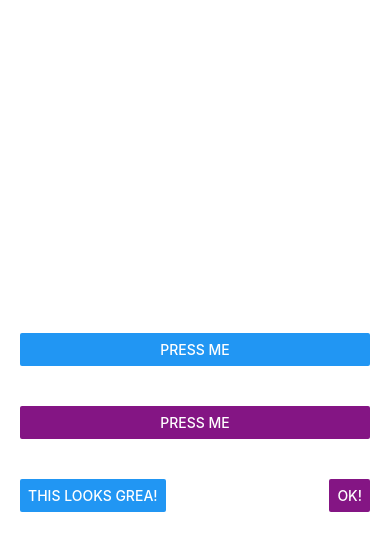
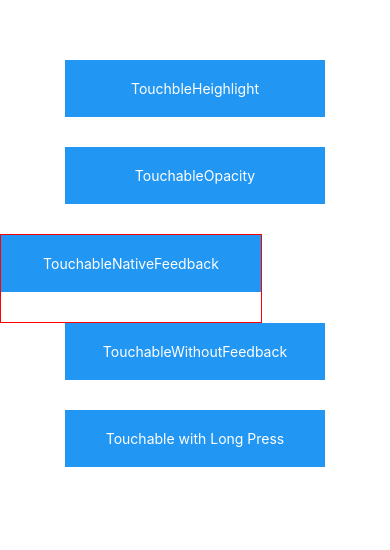
Before and after one commit to konchanSS/react-native-tutorial, a React Native app: screen / in a window 390 px wide. Shown: the top 550 px of the page. Built offline with nearby package versions, Linux system fonts and the light colour scheme.

Commit message:
Handling Touches lesson 2

```diff
--- a/App.js
+++ b/App.js
@@ -1,56 +1,73 @@
 import React, { Component } from 'react';
-import { Alert, AppRegistry, Button, StyleSheet,View } from 'react-native';
+import { Alert, AppRegistry, Platform, Button, Text, StyleSheet,View, TouchableHighlight, TouchableOpacity, TouchableNativeFeedback, TouchableWithoutFeedback} from 'react-native';
 
-export default class ButtonBasics extends Component {
+export default class Touchables extends Component {
     _onPressButton() {
         Alert.alert('You tapped the button!')
+    }
+
+    _onLongPressButton() {
+        Alert.alert('Long Touch')
     }
 
     render() {
         return (
             <View style={styles.container}>
-                <View style={styles.buttonContainer}>
-                    <Button
-                        onPress={this._onPressButton}
-                        title="Press Me"
-                    />
-                </View>
-                <View style={styles.buttonContainer}>
-                    <Button
-                        onPress={this._onPressButton}
-                        title="Press Me"
-                        color="#841584"
-                    />
-                </View>
-                <View style={styles.alternativeLayoutButtonContainer}>
-                    <Button
-                        onPress={this._onPressButton}
-                        title="This looks grea!"
-                    />
-                    <Button
-                        onPress={this._onPressButton}
-                        title="OK!"
-                        color="#841584"
-                    />
-                </View>
+                <TouchableHighlight onPress={this._onPressButton} underlayColor="white">
+                    <View style={styles.button}>
+                        <Text style={styles.buttonText}>TouchbleHeighlight</Text>
+                    </View>
+                </TouchableHighlight>
+                <TouchableOpacity onPress={this._onPressButton}>
+                    <View style={styles.button}>
+                        <Text style={styles.buttonText}>TouchableOpacity</Text>
+                    </View>
+                </TouchableOpacity>
+                <TouchableNativeFeedback
+                    onPress={this._onPressButton}
+                    background={Platform.OS === 'android' ?
+                        TouchableNativeFeedback.SelectableBackground() : ''
+                    }
+                >
+                    <View style={styles.button}>
+                        <Text style={styles.buttonText}>TouchableNativeFeedback</Text>
+                    </View>
+                </TouchableNativeFeedback>
+                <TouchableWithoutFeedback onPress={this._onPressButton}>
+                    <View style={styles.button}>
+                        <Text style={styles.buttonText}>TouchableWithoutFeedback</Text>
+                    </View>
+                </TouchableWithoutFeedback>
+                <TouchableHighlight
+                    onPress={this._onPressButton}
+                    onLongPress={this._onLongPressButton}
+                    underlayColor="white"
+                >
+                    <View style={styles.button}>
+                        <Text style={styles.buttonText}>Touchable with Long Press</Text>
+                    </View>
+                </TouchableHighlight>
             </View>
+
         );
     }
 }
 
 const styles = StyleSheet.create({
     container: {
-        flex: 1,
-        justifyContent: 'center',
+        paddingTop: 60,
+        alignItems: 'center'
     },
-    buttonContainer : {
-        margin: 20
+    button: {
+        marginBottom: 30,
+        width: 260,
+        alignItems: 'center',
+        backgroundColor: '#2196F3'
     },
-    alternativeLayoutButtonContainer: {
-        margin: 20,
-        flexDirection: 'row',
-        justifyContent: 'space-between'
+    buttonText: {
+        padding: 20,
+        color: 'white'
     }
 })
 
-AppRegistry.registerComponent('react-native-tutorial', () => ButtonBasics);
+AppRegistry.registerComponent('react-native-tutorial', () => Touchables);
```
